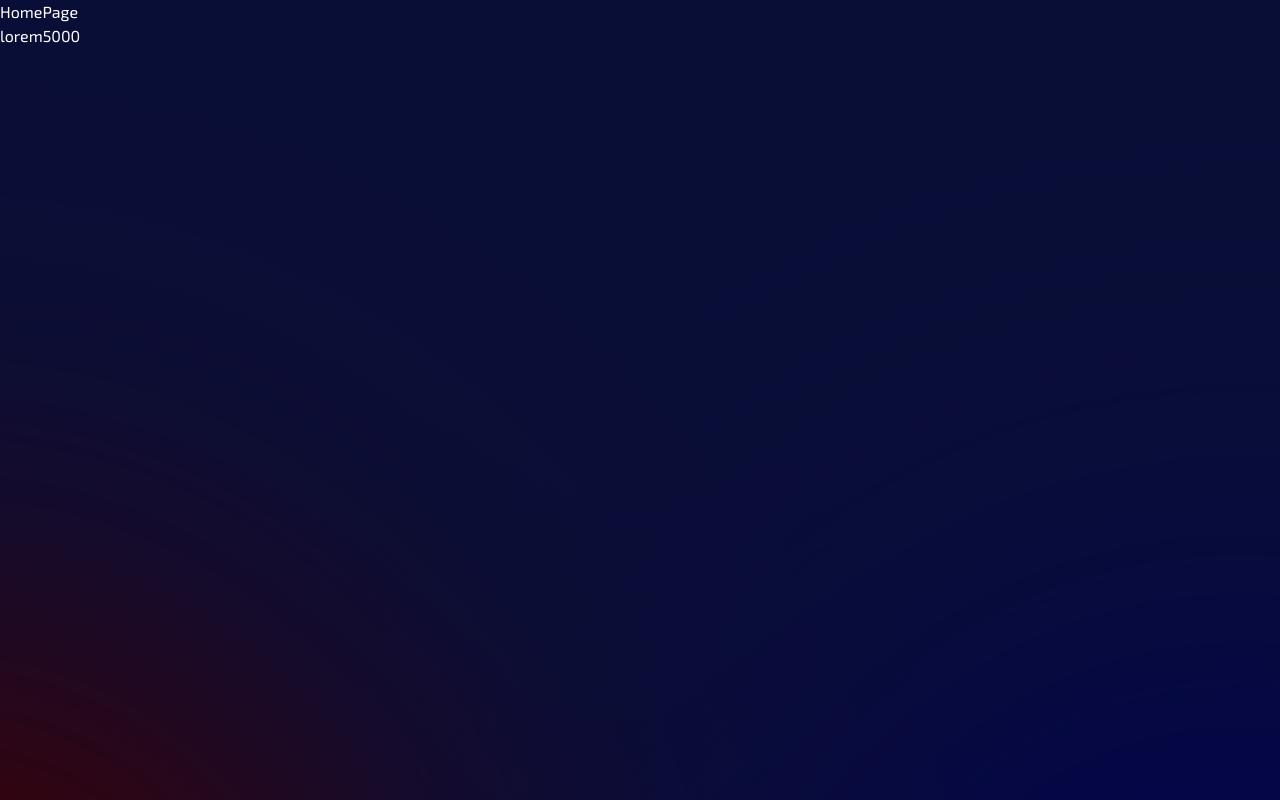
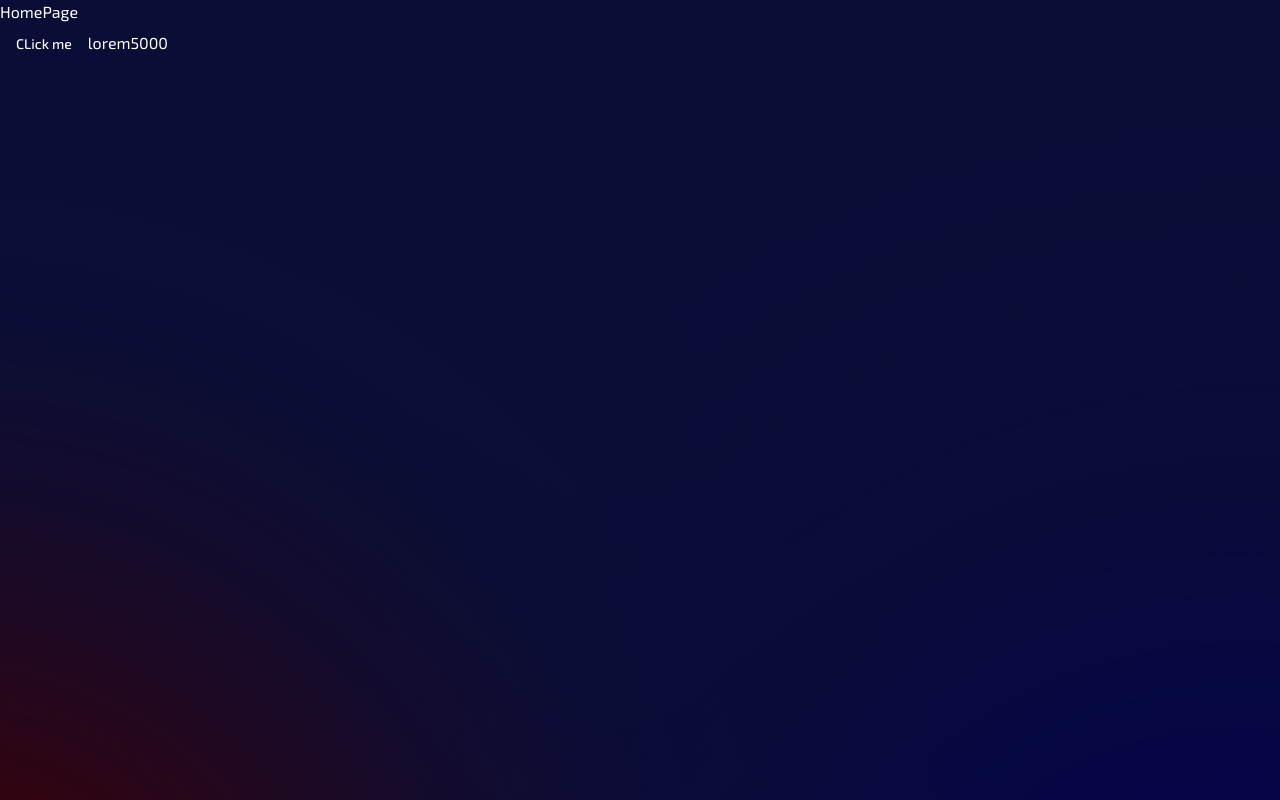
Before and after one commit to mahmudulturan/gamers-paradise-frontend, a Next.js app: page / in a window 1280 px wide. Shown: the top 800 px of the page. Built offline with nearby package versions, Linux system fonts and the light colour scheme.

Commit message:
install and setup shadcn

```diff
--- a/src/app/(root)/page.tsx
+++ b/src/app/(root)/page.tsx
@@ -1,3 +1,4 @@
+import { Button } from '@/components/ui/button';
 import React from 'react';
 
 const HomePage = () => {
@@ -5,6 +6,7 @@
         <div>
             HomePage
             <div className="min-h-screen">
+                <Button variant={"ghost"}>CLick me</Button>
                 lorem5000
             </div>
             <div className="min-h-screen">
--- /dev/null
+++ b/src/components/ui/button.tsx
@@ -0,0 +1,56 @@
+import * as React from "react"
+import { Slot } from "@radix-ui/react-slot"
+import { cva, type VariantProps } from "class-variance-authority"
+
+import { cn } from "@/lib/utils"
+
+const buttonVariants = cva(
+  "inline-flex items-center justify-center whitespace-nowrap rounded-md text-sm font-medium ring-offset-white transition-colors focus-visible:outline-none focus-visible:ring-2 focus-visible:ring-slate-950 focus-visible:ring-offset-2 disabled:pointer-events-none disabled:opacity-50 dark:ring-offset-slate-950 dark:focus-visible:ring-slate-300",
+  {
+    variants: {
+      variant: {
+        default: "bg-slate-900 text-slate-50 hover:bg-slate-900/90 dark:bg-slate-50 dark:text-slate-900 dark:hover:bg-slate-50/90",
+        destructive:
+          "bg-red-500 text-slate-50 hover:bg-red-500/90 dark:bg-red-900 dark:text-slate-50 dark:hover:bg-red-900/90",
+        outline:
+          "border border-slate-200 bg-white hover:bg-slate-100 hover:text-slate-900 dark:border-slate-800 dark:bg-slate-950 dark:hover:bg-slate-800 dark:hover:text-slate-50",
+        secondary:
+          "bg-slate-100 text-slate-900 hover:bg-slate-100/80 dark:bg-slate-800 dark:text-slate-50 dark:hover:bg-slate-800/80",
+        ghost: "hover:bg-slate-100 hover:text-slate-900 dark:hover:bg-slate-800 dark:hover:text-slate-50",
+        link: "text-slate-900 underline-offset-4 hover:underline dark:text-slate-50",
+      },
+      size: {
+        default: "h-10 px-4 py-2",
+        sm: "h-9 rounded-md px-3",
+        lg: "h-11 rounded-md px-8",
+        icon: "h-10 w-10",
+      },
+    },
+    defaultVariants: {
+      variant: "default",
+      size: "default",
+    },
+  }
+)
+
+export interface ButtonProps
+  extends React.ButtonHTMLAttributes<HTMLButtonElement>,
+    VariantProps<typeof buttonVariants> {
+  asChild?: boolean
+}
+
+const Button = React.forwardRef<HTMLButtonElement, ButtonProps>(
+  ({ className, variant, size, asChild = false, ...props }, ref) => {
+    const Comp = asChild ? Slot : "button"
+    return (
+      <Comp
+        className={cn(buttonVariants({ variant, size, className }))}
+        ref={ref}
+        {...props}
+      />
+    )
+  }
+)
+Button.displayName = "Button"
+
+export { Button, buttonVariants }
--- /dev/null
+++ b/src/lib/utils.ts
@@ -0,0 +1,6 @@
+import { type ClassValue, clsx } from "clsx"
+import { twMerge } from "tailwind-merge"
+
+export function cn(...inputs: ClassValue[]) {
+  return twMerge(clsx(inputs))
+}
--- a/tailwind.config.ts
+++ b/tailwind.config.ts
@@ -1,20 +1,40 @@
-import type { Config } from "tailwindcss";
+import type { Config } from "tailwindcss"
 
-const config: Config = {
+const config = {
+  darkMode: ["class"],
   content: [
-    "./src/pages/**/*.{js,ts,jsx,tsx,mdx}",
-    "./src/components/**/*.{js,ts,jsx,tsx,mdx}",
-    "./src/app/**/*.{js,ts,jsx,tsx,mdx}",
+    './pages/**/*.{ts,tsx}',
+    './components/**/*.{ts,tsx}',
+    './app/**/*.{ts,tsx}',
+    './src/**/*.{ts,tsx}',
   ],
+  prefix: "",
   theme: {
+    container: {
+      center: true,
+      padding: "2rem",
+      screens: {
+        "2xl": "1400px",
+      },
+    },
     extend: {
-      backgroundImage: {
-        "gradient-radial": "radial-gradient(var(--tw-gradient-stops))",
-        "gradient-conic":
-          "conic-gradient(from 180deg at 50% 50%, var(--tw-gradient-stops))",
+      keyframes: {
+        "accordion-down": {
+          from: { height: "0" },
+          to: { height: "var(--radix-accordion-content-height)" },
+        },
+        "accordion-up": {
+          from: { height: "var(--radix-accordion-content-height)" },
+          to: { height: "0" },
+        },
+      },
+      animation: {
+        "accordion-down": "accordion-down 0.2s ease-out",
+        "accordion-up": "accordion-up 0.2s ease-out",
       },
     },
   },
-  plugins: [],
-};
-export default config;
+  plugins: [require("tailwindcss-animate")],
+} satisfies Config
+
+export default config
```
Also changed, not shown: package.json (+9 -3 lines), components.json (added), 1 other file (tests, documents, lock files or other folders).
